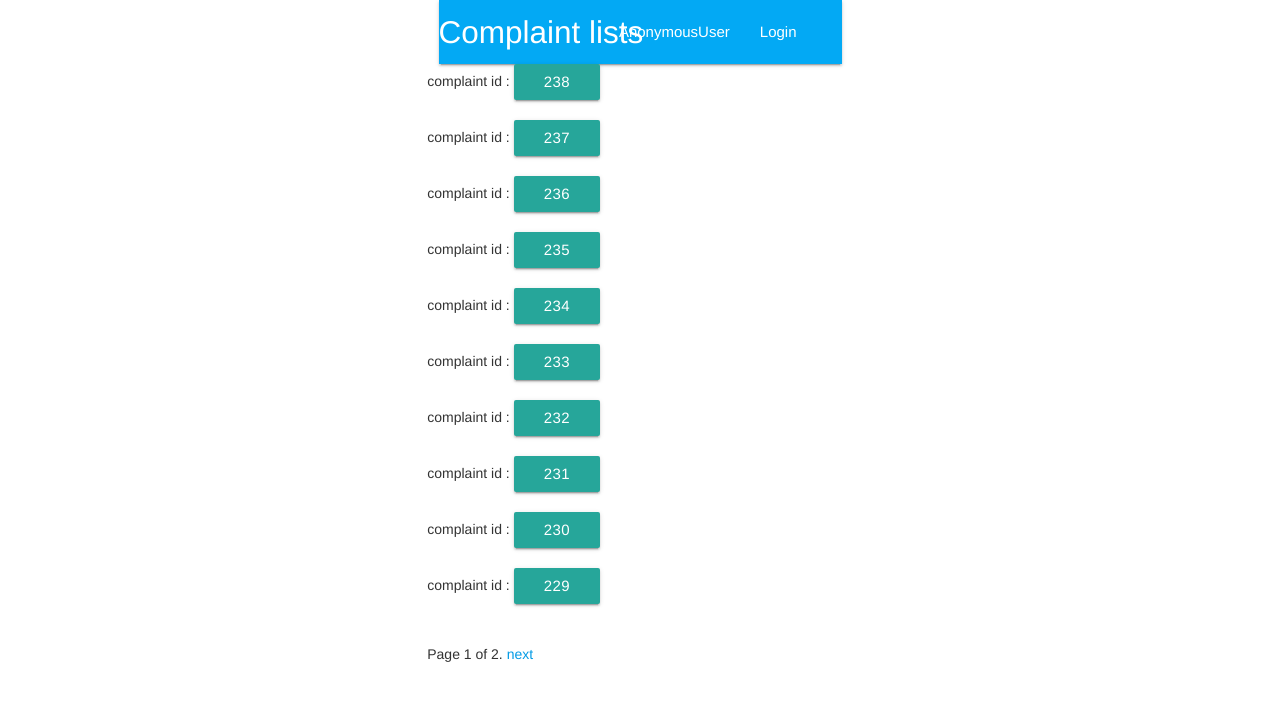
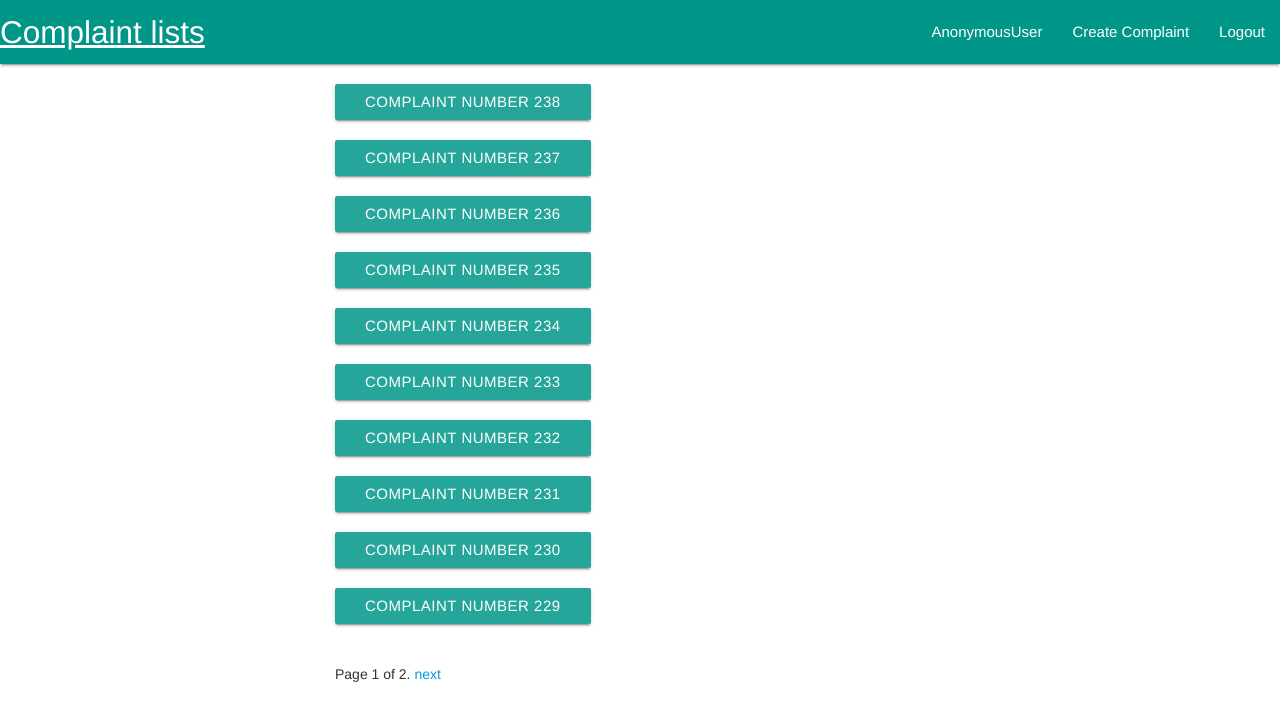
Before and after one commit to gauthamzz/ecop, a Django app: page /crimefiles/ in a window 1280 px wide. Shown: the top 721 px of the page. Run offline with Django 3.2, Linux system fonts and the light colour scheme; data comes from the database, SQL or seed files in the repository; both versions use the stored data as it was after the commit; some libraries are stand-ins or nearby versions.

Commit message:
beautification

```diff
--- a/ecop/templates/CopStatus_form.html
+++ b/ecop/templates/CopStatus_form.html
@@ -6,7 +6,7 @@
 
 <form method='POST' action=''>{% csrf_token %}
 {{ form.as_p }}
-<input type='submit' class="btn btn-primary" value='Update Current procceding'/>
+<input type='submit' class="waves-effect waves-light btn" value='Update Current procceding'/>
 </form>
 </div>
 {%endblock content%}
--- a/ecop/templates/base.html
+++ b/ecop/templates/base.html
@@ -17,9 +17,9 @@
 </head>
 <body>
 	{%include "messages_display.html"%}
-	<div class="container">
+
 	{%block content%}{%endblock content%}
-	</div>
+
 	<!-- Latest compiled and minified JavaScript -->
 <script src="https://maxcdn.bootstrapcdn.com/bootstrap/3.3.6/js/bootstrap.min.js" integrity="sha384-0mSbJDEHialfmuBBQP6A4Qrprq5OVfW37PRR3j5ELqxss1yVqOtnepnHVP9aJ7xS" crossorigin="anonymous"></script>
 </body>
--- a/ecop/templates/complaint_detail.html
+++ b/ecop/templates/complaint_detail.html
@@ -7,7 +7,7 @@
 <a href='{{object.get_absolute_url}}createfir'  class="btn btn-primary" role="button">create fir</a>
 <a href='{{object.get_absolute_url}}createcopstatus'  class="btn btn-primary" role="button">create cop status</a>
 <a href='{{object.get_absolute_url}}createcasestatus'  class="btn btn-primary" role="button">update case status</a> -->
-<nav>
+<nav class="teal">
   <div class="nav-wrapper">
     <a href="{{object.get_absolute_url}}" class="brand-logo ">Complaint {{title}}</a>
     <ul id="nav-mobile" class="right hide-on-med-and-down">
--- a/ecop/templates/complaint_form.html
+++ b/ecop/templates/complaint_form.html
@@ -6,7 +6,7 @@
 
 <form method='POST' action=''>{% csrf_token %}
 {{ form.as_p }}
-<input type='submit' class="btn btn-primary" value='submit complaint'/>
+<input type='submit' class="waves-effect waves-light btn" value='submit complaint'/>
 </form>
 </div>
 {%endblock content%}
--- a/ecop/templates/complaint_list.html
+++ b/ecop/templates/complaint_list.html
@@ -1,25 +1,27 @@
 {%extends "base.html"%}
 {%block content%}
-<div class ="col-sm-6 col-sm-offset-3">
-<!-- <h1>{{title}}<br/></h1> -->
 
-<nav class ="light-blue" role="navigation">
-	 <div class="nav-wrapper ">
+<nav class ="teal" role="navigation">
+	 <div class="navbar-wrapper ">
 		 <a href="" class="brand-logo">{{title}}</a>
 		 <ul id="nav-mobile" class="right hide-on-med-and-down">
 			 <li><a href="">{{who}}</a></li>
-			 <li><a href="/crimefiles/login">Login</a></li>
-			 <li><a href=""></a></li>
+			 <li><a href="/crimefiles/createcomplaint">Create Complaint</a></li>
+			 <li><a href="/crimefiles/login">Logout</a></li>
+
 		 </ul>
 	 </div>
  </nav>
 
+<div class ="col-sm-6 col-sm-offset-3">
+<!-- <h1>{{title}}<br/></h1> -->
 
+
+<br/>
 	<div class="row">
 	{%for object in object_list%}
 <!--edit here for changing induvijual ones -->
-    complaint id :
-    <a href='{{object.get_absolute_url}}'  class="waves-effect waves-light btn" role="button">{{object.complaintid}}</a>
+    <a href='{{object.get_absolute_url}}'  class="waves-effect waves-light btn" role="button">Complaint Number {{object.complaintid}}</a>
 
     <br/><br/>
 
@@ -39,6 +41,7 @@
         </span>
 
         {% if object_list.has_next %}
+
             <a href="?page={{ object_list.next_page_number }}">next</a>
         {% endif %}
     </span>
--- a/ecop/templates/fir_form.html
+++ b/ecop/templates/fir_form.html
@@ -6,7 +6,7 @@
 
 <form method='POST' action=''>{% csrf_token %}
 {{ form.as_p }}
-<input type='submit' class="btn btn-primary" value='submit FIR'/>
+<input type='submit' class="waves-effect waves-light btn" value='submit FIR'/>
 </form>
 </div>
 {%endblock content%}
```
Also changed, not shown: ecop/templates/login_form.html (+10 -4 lines), ecop/db.sqlite3, 1 other file.
